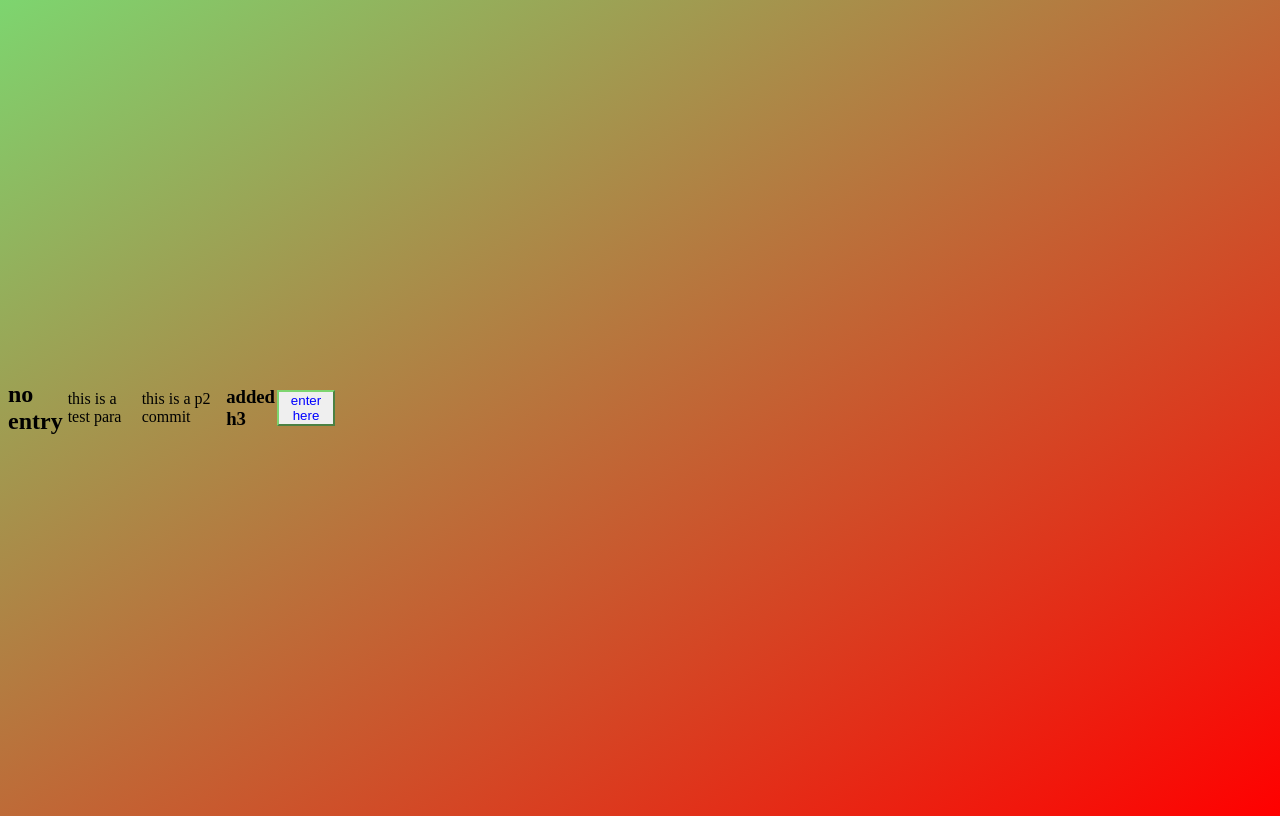
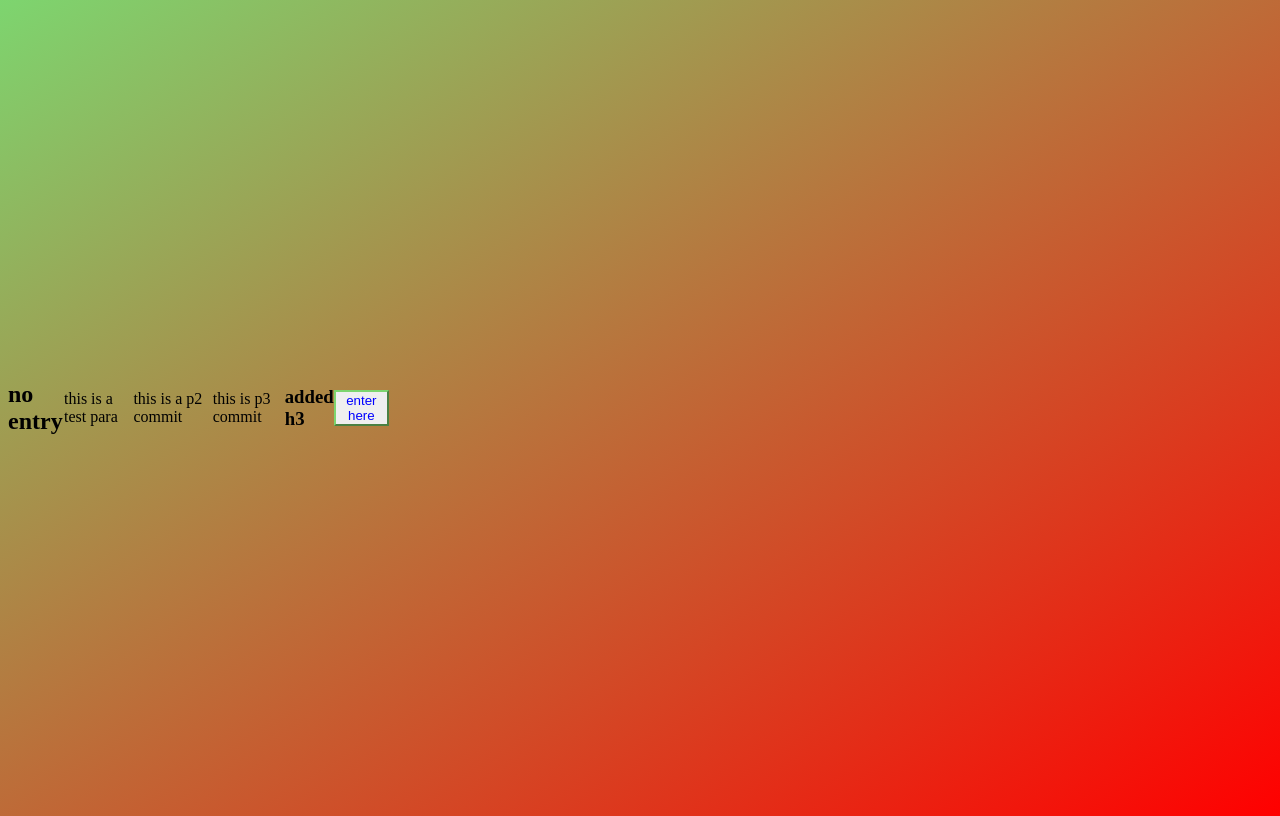
Before and after one commit to aditya-co-des/exampe_code, a plain HTML site: page index.html in a window 1280 px wide. Drawn offline with Linux system fonts and the light colour scheme.

Commit message:
added p3 and a*b

```diff
--- a/index.html
+++ b/index.html
@@ -9,6 +9,7 @@
     <h2> no entry</h2>
     <p1>this is a test para</p1>
     <p2>this is a p2 commit</p2>
+    <p3>this is p3 commit</p3>
     <h3> added h3</h3>
 
     <button  > enter here
--- a/script.js
+++ b/script.js
@@ -5,3 +5,4 @@ let b = 10;
 console.log(a-b);
 console.log(a/b);
 comsole.log(a+b);
+console.log(a*b);
```
